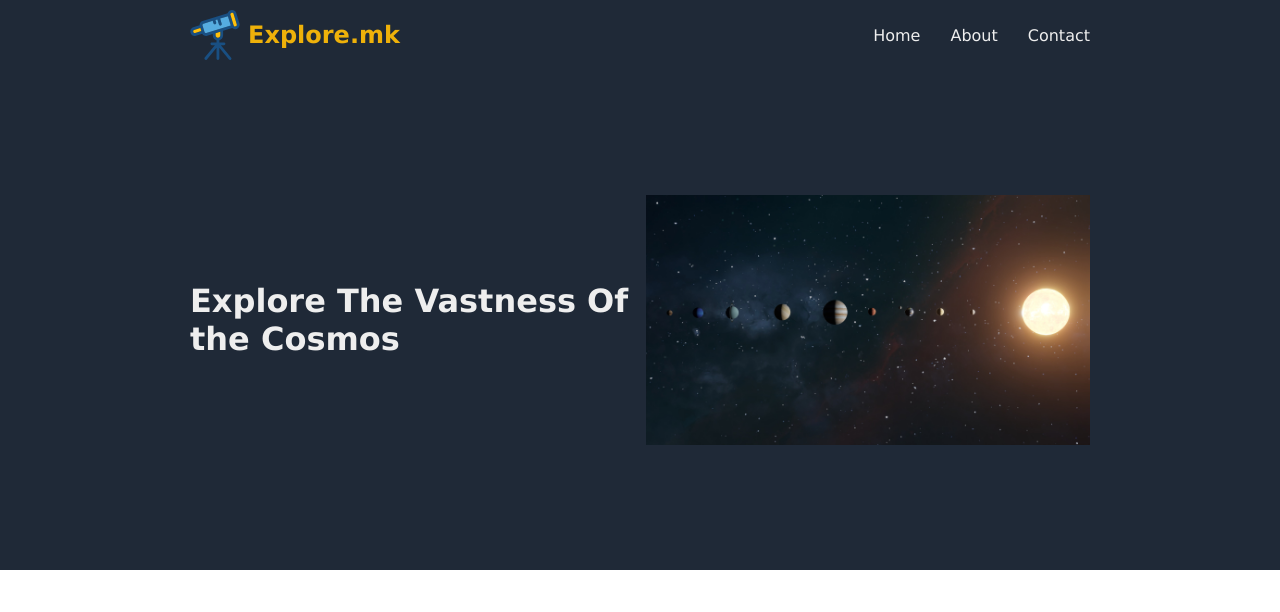
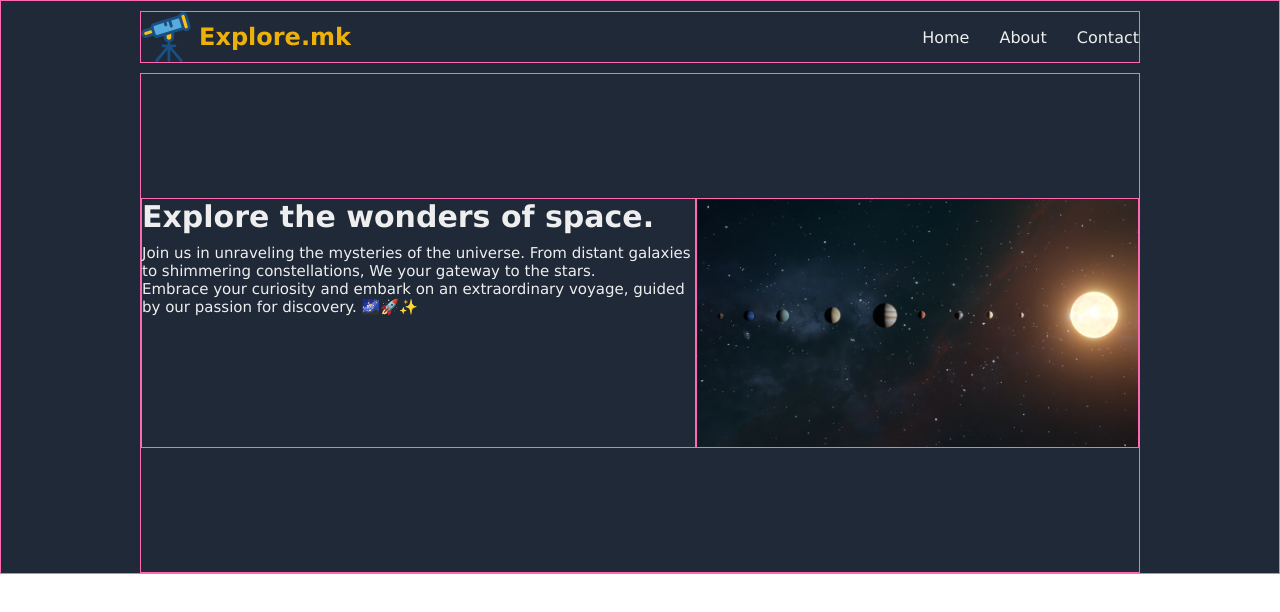
Before and after one commit to muktarkabir/landing_page, a plain HTML site: page index.html in a window 1280 px wide. Drawn offline with Linux system fonts and the light colour scheme.

Commit message:
Add hero text and image

```diff
--- a/index.html
+++ b/index.html
@@ -22,7 +22,11 @@
     <div class="hero-container">
         <div class="hero">
             <div class="hero-text">
-            <h1>Explore The Vastness Of the Cosmos</h1>
+            <h1>Explore the wonders of space. </h1>
+            <p> Join us in unraveling the mysteries of the universe.
+                From distant galaxies to shimmering constellations, We your gateway to the stars. <br>Embrace your curiosity and embark on an extraordinary voyage, guided by our passion for discovery. 🌌🚀✨
+            </p>
+            <!-- <button class="sign-up">Sign Up</button> -->
             </div>
             <div class="hero-image">
                 <img src="assets/pexels-zch-bg.jpg" alt="solar-system">
--- a/style.css
+++ b/style.css
@@ -4,6 +4,9 @@
     box-sizing: border-box;
     font-family: 'Lucida Sans', 'Lucida Sans Regular', 'Lucida Grande', 'Lucida Sans Unicode', Geneva, Verdana, sans-serif;
 
+}
+body{
+    border: 1px solid hotpink;
 }
 ul{
     display: flex;
@@ -21,12 +24,14 @@ a{
     background-color: #1F2937;
     justify-content: space-around;
     padding: 10px 0;
+
 }
 .header{
     display: flex;
     justify-content: space-between;
-    width: 900px;
+    width: 1000px;
     align-items: center;
+    border: 1px solid hotpink;
 }
 
 .logo{
@@ -41,21 +46,44 @@ a{
     display: flex;
     background-color: #1F2937;
     justify-content: space-around;
+
 }
 .hero{
     display: flex;
     justify-content: space-between;
-    width: 900px;
+    width: 1000px;
     height: 500px;
     align-items: center;
+    border: 1px solid hotpink;
+
 }
 .hero-text{
     color: #eee;
+    border: 1px solid hotpink;
+    display: flex;
+    height: 250px;
+    width: 700px;
+    flex-direction: column;
+    /* padding-top: 120px; */
+    justify-content: flex-start;
+    font-size: 13px;
 }
 .hero-image{
     display: flex;
     height: 250px;
     width: 500px;
-    border-radius: 6px;
     justify-content: flex-end;
+    border: 1px solid hotpink;
 }
+/* .hero-image > img{
+    width: 500px;
+    height: auto;
+} */
+h1{
+    font-size: 30px;
+    padding-bottom: 10px;
+}
+p{
+    font-size: 15px;
+    font-weight: 45px;
+}
```
